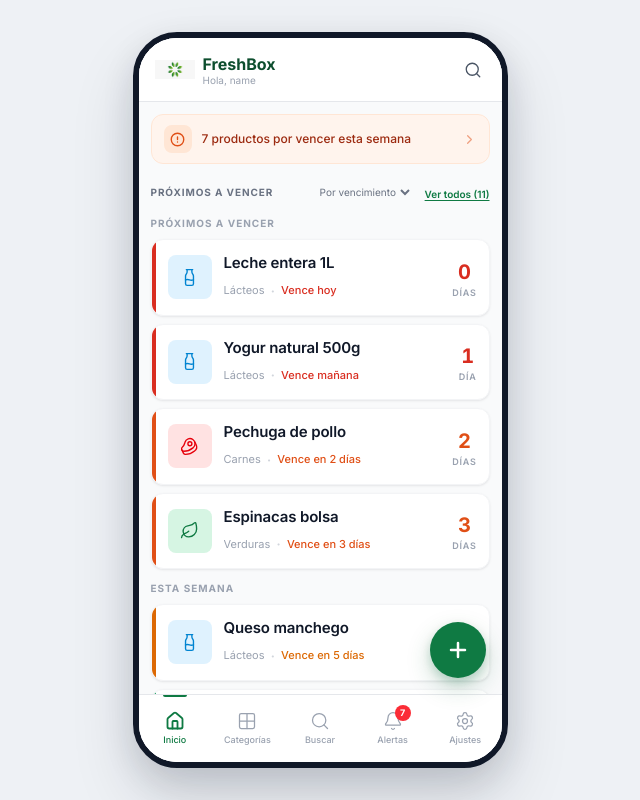
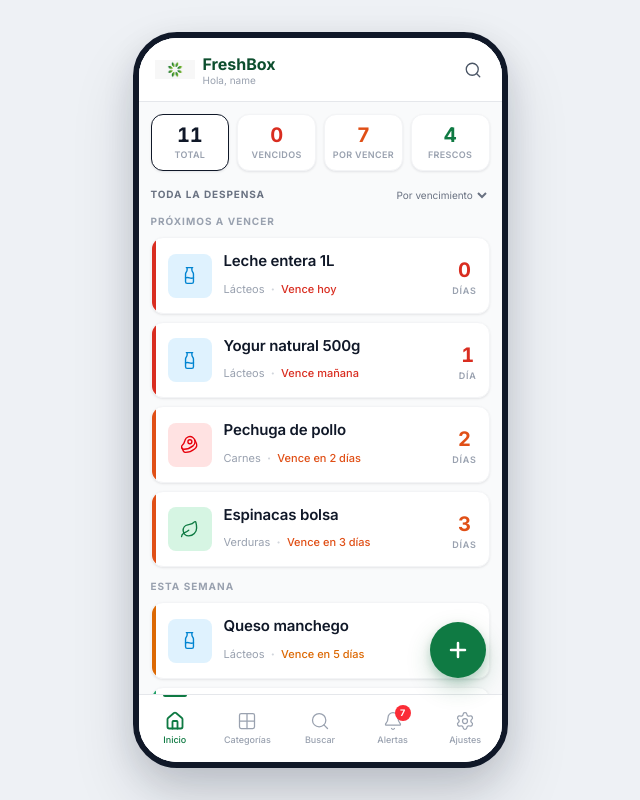
Before and after one commit to juanmaa28/freshbox, a React (Vite) app: page / in a window 1280 px wide. Both pictures are taken after typing "name@example.com", "Sample123" into the empty fields and a click on the button "Iniciar sesión". Shown: the whole page, without its empty margins (320-960 px from the left). Built offline with nearby package versions, Linux system fonts and the light colour scheme.

Commit message:
estadisticas pantalla inicial

```diff
--- /dev/null
+++ b/src/components/PantryStats.jsx
@@ -0,0 +1,53 @@
+import { usePantry } from '../context/PantryContext'
+
+// Cada casilla combina el grupo de datos con su color semántico.
+const TILES = [
+  { id: 'all', field: 'total', i18nKey: 'stats.total', tone: 'text-gray-900 dark:text-gray-50', active: 'border-gray-900 dark:border-gray-100' },
+  { id: 'expired', field: 'expired', i18nKey: 'stats.expired', tone: 'text-danger-500 dark:text-danger-300', active: 'border-danger-500' },
+  { id: 'soon', field: 'soon', i18nKey: 'stats.soon', tone: 'text-warn-500 dark:text-warn-300', active: 'border-warn-500' },
+  { id: 'fresh', field: 'fresh', i18nKey: 'stats.fresh', tone: 'text-fresh-600 dark:text-fresh-400', active: 'border-fresh-500' },
+]
+
+/**
+ * Resumen de la despensa en cuatro cifras.
+ * Si recibe `onSelect`, cada casilla funciona además como filtro de la lista.
+ */
+export default function PantryStats({ stats, selected, onSelect }) {
+  const { t } = usePantry()
+
+  return (
+    <div className="grid grid-cols-4 gap-2">
+      {TILES.map(({ id, field, i18nKey, tone, active }) => {
+        const isActive = selected === id
+        const content = (
+          <>
+            <span className={`tabular text-xl font-bold leading-none ${tone}`}>{stats[field]}</span>
+            <span className="mt-1 text-[9px] font-semibold uppercase leading-tight tracking-[0.04em] text-gray-400 dark:text-gray-500">
+              {t(i18nKey)}
+            </span>
+          </>
+        )
+        const base = `flex flex-col items-center rounded-xl border bg-white px-1 py-2.5 shadow-card dark:bg-gray-900 ${
+          isActive ? active : 'border-gray-100 dark:border-gray-800'
+        }`
+
+        // Sin onSelect el bloque es solo informativo (por ejemplo, en el perfil).
+        return onSelect ? (
+          <button
+            key={id}
+            type="button"
+            onClick={() => onSelect(id)}
+            aria-pressed={isActive}
+            className={`${base} transition-colors hover:border-gray-300 dark:hover:border-gray-600`}
+          >
+            {content}
+          </button>
+        ) : (
+          <div key={id} className={base}>
+            {content}
+          </div>
+        )
+      })}
+    </div>
+  )
+}
--- a/src/screens/Home.jsx
+++ b/src/screens/Home.jsx
@@ -1,22 +1,25 @@
 import { useState } from 'react'
-import { Search, Plus, AlertCircle, PackageOpen, ChevronRight } from 'lucide-react'
+import { Search, Plus, PackageOpen } from 'lucide-react'
 import { usePantry } from '../context/PantryContext'
 import { daysLeft } from '../utils/dates'
+import { pantryStats, bucketOf } from '../utils/stats'
 import BottomNav from '../components/BottomNav'
+import PantryStats from '../components/PantryStats'
 import ProductCard from '../components/ProductCard'
 import logoSrc from '../assets/freshbox-logo.jpeg'
 
 export default function Home({ onNav }) {
   const { products, user, t } = usePantry()
-  const [showAll, setShowAll] = useState(false)
+  const [bucket, setBucket] = useState('all')
   const [sortBy, setSortBy] = useState('expiry')
 
   // Se ordena sin modificar el arreglo original del contexto.
   const sorted = [...products].sort((a, b) =>
     sortBy === 'name' ? a.name.localeCompare(b.name, 'es') : daysLeft(a.expiryDate) - daysLeft(b.expiryDate)
   )
-  const expiringThisWeek = sorted.filter((p) => daysLeft(p.expiryDate) <= 7)
-  const visible = showAll ? sorted : expiringThisWeek
+  const stats = pantryStats(products)
+  // Las casillas de estadísticas hacen de filtro de la lista.
+  const visible = sorted.filter((p) => bucket === 'all' || bucketOf(daysLeft(p.expiryDate)) === bucket)
   // Los grupos ayudan a identificar rápidamente el nivel de urgencia.
   const groups = [
     { label: t('home.expired'), products: visible.filter((p) => daysLeft(p.expiryDate) < 0) },
@@ -44,28 +47,15 @@ export default function Home({ onNav }) {
         </button>
       </header>
 
-      {expiringThisWeek.length > 0 && (
-        <button onClick={() => onNav('notifications')} className="mx-3 mt-3 shrink-0 text-left">
-          <div className="flex items-center gap-2.5 rounded-xl border border-warn-100 bg-warn-50 px-3 py-2.5 transition-colors hover:border-warn-300/60 dark:border-warn-500/30 dark:bg-warn-500/10">
-            <span className="flex h-7 w-7 shrink-0 items-center justify-center rounded-lg bg-warn-100 dark:bg-warn-500/20">
-              <AlertCircle size={15} className="text-warn-500 dark:text-warn-300" strokeWidth={2.2} />
-            </span>
-            <span className="flex-1 text-xs font-medium text-warn-700 dark:text-warn-300">
-              {t('home.expiring', {
-                count: expiringThisWeek.length,
-                item: expiringThisWeek.length === 1 ? t('home.product') : t('home.products'),
-              })}
-            </span>
-            <ChevronRight size={15} className="shrink-0 text-warn-500/50 dark:text-warn-300/50" />
+      {/* Resumen de la despensa; cada casilla filtra la lista de abajo. */}
+      <div className="px-3 pt-3 shrink-0">
+        <PantryStats stats={stats} selected={bucket} onSelect={setBucket} />
       </div>
-        </button>
-      )}
 
       <div className="flex items-center justify-between px-3 mt-4 mb-2 shrink-0">
         <span className="text-[10px] font-bold text-gray-500 dark:text-gray-400 uppercase tracking-[0.09em]">
-          {showAll ? t('home.allPantry') : t('home.upcoming')}
+          {bucket === 'all' ? t('home.allPantry') : t(`stats.${bucket}`)}
         </span>
-        <div className="flex items-center gap-3">
         <select
           value={sortBy}
           onChange={(e) => setSortBy(e.target.value)}
@@ -75,12 +65,6 @@ export default function Home({ onNav }) {
           <option value="expiry">{t('home.expiry')}</option>
           <option value="name">{t('home.name')}</option>
         </select>
-          <button onClick={() => setShowAll(!showAll)} aria-label={showAll ? 'Ver productos próximos a vencer' : 'Ver todos los productos'}>
-            <span className="text-[10px] text-fresh-600 dark:text-fresh-400 font-semibold underline underline-offset-2">
-              {showAll ? t('home.seeUpcoming') : t('home.seeAll', { count: products.length })}
-            </span>
-          </button>
-        </div>
       </div>
 
       <div className="flex-1 overflow-y-auto no-scrollbar px-3 pb-3 flex flex-col gap-2">
@@ -90,7 +74,9 @@ export default function Home({ onNav }) {
             <p className="text-sm text-gray-400">
               {products.length === 0
                 ? t('home.empty')
-                : t('home.fresh')}
+                : bucket === 'soon'
+                  ? t('home.fresh')
+                  : t('home.noneInGroup')}
             </p>
           </div>
         ) : (
--- a/src/screens/Profile.jsx
+++ b/src/screens/Profile.jsx
@@ -1,7 +1,7 @@
 import { useRef, useState } from 'react'
 import { Pencil, LogOut, User } from 'lucide-react'
 import { usePantry } from '../context/PantryContext'
-import { daysLeft } from '../utils/dates'
+import { pantryStats } from '../utils/stats'
 import AppHeader from '../components/AppHeader'
 import { Field, BtnPrimary } from '../components/FormFields'
 
@@ -15,14 +15,14 @@ export default function Profile({ onNav }) {
 
   const memberDate = new Date(user.memberSince + 'T00:00:00')
   const memberLocale = settings.language === 'English' ? 'en-US' : 'es-ES'
-  const alertCount = products.filter((p) => daysLeft(p.expiryDate) <= 3).length
-  const freshCount = products.filter((p) => daysLeft(p.expiryDate) > 5).length
 
-  // Las estadísticas se calculan a partir del inventario actual.
+  // Se usan los mismos grupos que en Inicio para que las cifras no se contradigan.
+  const counts = pantryStats(products)
   const stats = [
-    { label: t('profile.products'), val: products.length },
-    { label: t('profile.alerts'), val: alertCount },
-    { label: t('profile.fresh'), val: freshCount },
+    { label: t('stats.total'), val: counts.total, tone: 'text-gray-900 dark:text-gray-50' },
+    { label: t('stats.expired'), val: counts.expired, tone: 'text-danger-500 dark:text-danger-300' },
+    { label: t('stats.soon'), val: counts.soon, tone: 'text-warn-500 dark:text-warn-300' },
+    { label: t('stats.fresh'), val: counts.fresh, tone: 'text-fresh-600 dark:text-fresh-400' },
   ]
 
   const infoRows = [
@@ -76,10 +76,10 @@ export default function Profile({ onNav }) {
           <span className="text-sm text-gray-500 dark:text-gray-400">{user.email}</span>
         </div>
         <div className="flex divide-x divide-gray-200 dark:divide-gray-700 mt-1">
-          {stats.map(({ label, val }) => (
-            <div key={label} className="flex flex-col items-center px-5">
-              <span className="text-base font-bold text-gray-900 dark:text-gray-50">{val}</span>
-              <span className="text-[10px] text-gray-400 font-medium">{label}</span>
+          {stats.map(({ label, val, tone }) => (
+            <div key={label} className="flex flex-col items-center px-3.5">
+              <span className={`tabular text-base font-bold ${tone}`}>{val}</span>
+              <span className="text-[10px] font-medium text-gray-400 dark:text-gray-500">{label}</span>
             </div>
           ))}
         </div>
--- a/src/utils/i18n.js
+++ b/src/utils/i18n.js
@@ -7,7 +7,8 @@ const translations = {
       expiring: '{count} {item} por vencer esta semana',
       product: 'producto', products: 'productos', allPantry: 'Toda la despensa', upcoming: 'Próximos a vencer',
       seeUpcoming: 'Ver próximos', seeAll: 'Ver todos ({count})', empty: 'Tu despensa está vacía. Agrega tu primer producto con el botón +',
-      fresh: 'Nada por vencer esta semana. ¡Todo fresco!', order: 'Ordenar productos', expiry: 'Por vencimiento', name: 'Por nombre',
+      fresh: 'Nada por vencer esta semana. ¡Todo fresco!', noneInGroup: 'No hay productos en este grupo.',
+      order: 'Ordenar productos', expiry: 'Por vencimiento', name: 'Por nombre',
       expired: 'Vencidos', urgent: 'Próximos a vencer', week: 'Esta semana', later: 'Más adelante', add: 'Agregar producto',
     },
     search: {
@@ -15,6 +16,7 @@ const translations = {
       type: 'Busca por nombre, categoría o ubicación.', none: 'No se encontraron productos.', recent: 'Búsquedas recientes',
       clear: 'Limpiar', remove: 'Eliminar búsqueda {term}', clearInput: 'Limpiar',
     },
+    stats: { total: 'Total', expired: 'Vencidos', soon: 'Por vencer', fresh: 'Frescos' },
     categories: { title: 'Categorías', product: 'producto', products: 'productos', empty: 'No hay productos en esta categoría.', back: 'Volver' },
     detail: {
       title: 'Detalle', missing: 'Este producto ya no existe.', purchase: 'Fecha de compra', expiryDate: 'Fecha de vencimiento',
@@ -49,8 +51,9 @@ const translations = {
   },
   en: {
     nav: { home: 'Home', categories: 'Categories', search: 'Search', alerts: 'Alerts', settings: 'Settings' },
-    home: { greeting: 'Hello, {name}', expiring: '{count} {item} expiring this week', product: 'product', products: 'products', allPantry: 'All pantry', upcoming: 'Expiring soon', seeUpcoming: 'See upcoming', seeAll: 'See all ({count})', empty: 'Your pantry is empty. Add your first product with the + button', fresh: 'Nothing expiring this week. Everything is fresh!', order: 'Sort products', expiry: 'By expiry', name: 'By name', expired: 'Expired', urgent: 'Expiring soon', week: 'This week', later: 'Later', add: 'Add product' },
+    home: { greeting: 'Hello, {name}', expiring: '{count} {item} expiring this week', product: 'product', products: 'products', allPantry: 'All pantry', upcoming: 'Expiring soon', seeUpcoming: 'See upcoming', seeAll: 'See all ({count})', empty: 'Your pantry is empty. Add your first product with the + button', fresh: 'Nothing expiring this week. Everything is fresh!', noneInGroup: 'No products in this group.', order: 'Sort products', expiry: 'By expiry', name: 'By name', expired: 'Expired', urgent: 'Expiring soon', week: 'This week', later: 'Later', add: 'Add product' },
     search: { placeholder: 'Search your pantry...', cancel: 'Cancel', all: 'All', result: 'result', results: 'results', for: 'for', type: 'Search by name, category or location.', none: 'No products found.', recent: 'Recent searches', clear: 'Clear', remove: 'Remove search {term}', clearInput: 'Clear' },
+    stats: { total: 'Total', expired: 'Expired', soon: 'Expiring', fresh: 'Fresh' },
     categories: { title: 'Categories', product: 'product', products: 'products', empty: 'No products in this category.', back: 'Back' },
     detail: { title: 'Details', missing: 'This product no longer exists.', purchase: 'Purchase date', expiryDate: 'Expiry date', remaining: 'Days remaining', quantity: 'Quantity', location: 'Location', notes: 'Notes', fresh: 'This product is fresh', edit: 'Edit', delete: 'Delete', consumed: 'Mark as consumed', added: 'Product added successfully', decrease: 'Decrease quantity', increase: 'Increase quantity', consumeTitle: 'Mark as consumed?', consumeMessage: '"{name}" will be removed from your pantry.', deleteTitle: 'Delete product?', deleteMessage: '"{name}" will be removed from your pantry. This action cannot be undone.' },
     add: { addTitle: 'Add product', editTitle: 'Edit product', photo: 'Add product photo', removePhoto: 'Remove photo', name: 'Product name', namePlaceholder: 'E.g. Whole milk 1L', category: 'Category', chooseCategory: 'Select a category...', purchase: 'Purchase date', expiry: 'Expiry date', quantity: 'Quantity', quantityPlaceholder: 'E.g. 1 liter / 500 g', location: 'Location (optional)', locationPlaceholder: 'E.g. Fridge · Shelf 2', notes: 'Optional notes', notesPlaceholder: 'E.g. open before the weekend', save: 'Save product', saveChanges: 'Save changes', cancel: 'Cancel', requiredName: 'Enter the product name', requiredCategory: 'Select a category', requiredPurchase: 'Enter the purchase date', requiredExpiry: 'Enter the expiry date', dateOrder: 'Must be after the purchase date' },
--- /dev/null
+++ b/src/utils/stats.js
@@ -0,0 +1,21 @@
+import { daysLeft } from './dates'
+
+/**
+ * Estado de un producto dentro de la despensa.
+ * Es la única definición de los grupos: la usan las estadísticas, el filtro de
+ * Inicio y el perfil, así que los números nunca se contradicen entre pantallas.
+ */
+export function bucketOf(days) {
+  if (days < 0) return 'expired'
+  if (days <= 7) return 'soon'
+  return 'fresh'
+}
+
+/** Cuenta los productos de cada grupo: { total, expired, soon, fresh }. */
+export function pantryStats(products) {
+  const stats = { total: products.length, expired: 0, soon: 0, fresh: 0 }
+  for (const product of products) {
+    stats[bucketOf(daysLeft(product.expiryDate))] += 1
+  }
+  return stats
+}
```
Lines whose indentation alone changed are shown as unchanged.
